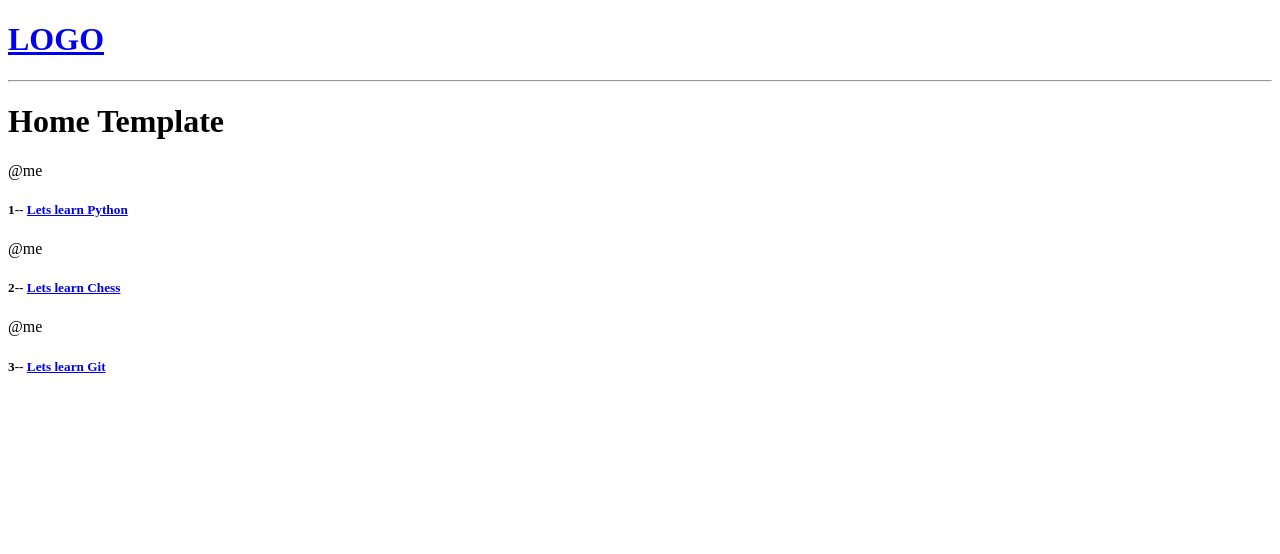
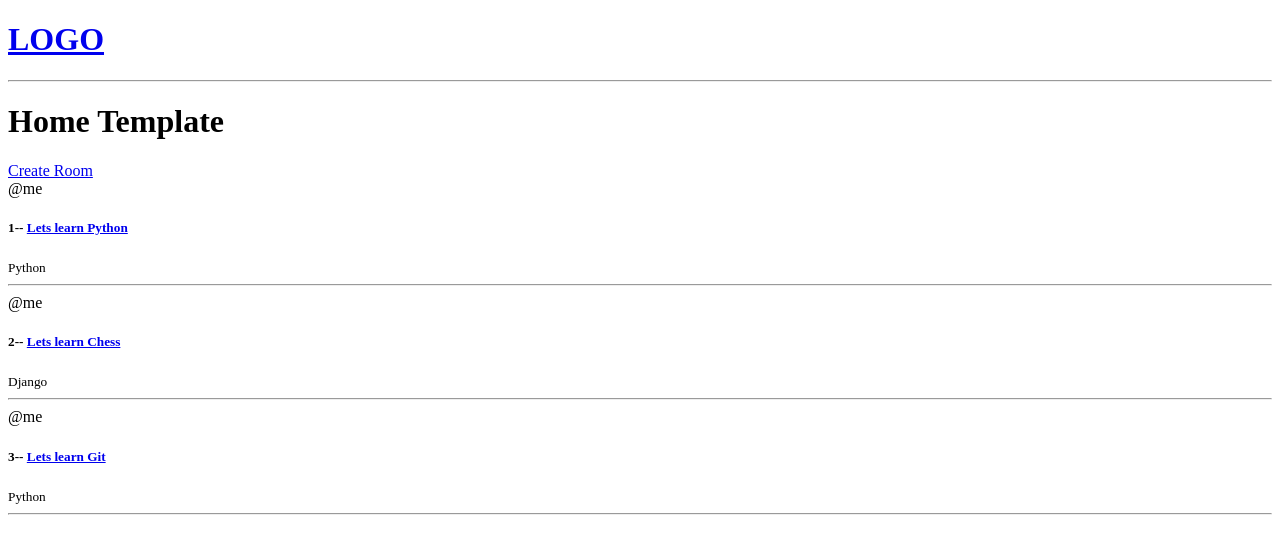
Before and after one commit to d1zm4as/studybud, a Django app: page / in a window 1280 px wide. Shown: the top 554 px of the page. Run offline with Django 4.2, Linux system fonts and the light colour scheme; data comes from the database, SQL or seed files in the repository.

Commit message:
começo dum formulario/td certo

```diff
--- a/base/templates/base/home.html
+++ b/base/templates/base/home.html
@@ -5,11 +5,14 @@
 <h1>Home Template</h1>
 
 <div>
+    <a href="{% url 'create-room'%}">Create Room </a>
     <div>
         {% for room  in rooms  %}
         <div>
             <span>@{{room.host.username}}</span>
             <h5>{{room.id}}-- <a href="{% url 'room' room.id %}">{{room.name}}</a></h5>
+            <small>{{room.topic.name}}</small>
+            <hr>
         </div>
         {% endfor %}
     </div>
--- a/base/urls.py
+++ b/base/urls.py
@@ -8,4 +8,6 @@ urlpatterns = [
     path('room/<str:pk>/',views.room,name="room"),
     # path('',views.home,name="home"),
 
+    path('create-room/',views.createRoom,name="create-room"),
+
 ]
--- a/base/views.py
+++ b/base/views.py
@@ -1,5 +1,6 @@
 from django.shortcuts import render
 from .models import Room
+from .forms import RoomForm
 # Create your views here.
 # rooms  = [
 
@@ -8,10 +9,6 @@ from .models import Room
 #     {'id':3, 'name':'Lets learn Git'},
 
 # ]
-
-
-
-
 
 
 def home(request):
@@ -24,3 +21,9 @@ def room(request,pk):
     room = Room.objects.get(id=pk)
     context  = {'room':room}
     return render(request, 'base/room.html',context)
+
+
+def createRoom(request):
+    form = RoomForm()
+    context  = {'form':form}
+    return render(request, 'base/room_form.html',context)
```
Also changed, not shown: base/forms.py (added, +8 -0 lines), base/templates/base/room_form.html (added, +15 -0 lines).
